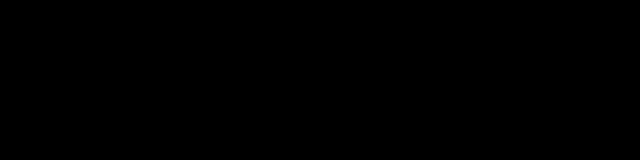
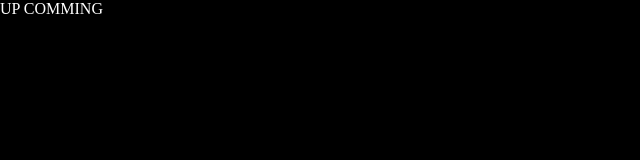
Before and after one commit to mdmoinulhossain/FCC-RWD-Biography, a plain HTML site: page index.html in a window 1280 px wide. Shown: the whole page, without its empty margins (0-640 px from the left). Drawn offline with Linux system fonts and the light colour scheme.

Commit message:
gh pages

```diff
--- a/index.html
+++ b/index.html
@@ -10,7 +10,7 @@
   <body>
     <section class="content">
       <header class="header"></header>
-      <main class="main_body"></main>
+      <main class="main_body">UP COMMING</main>
       <footer class="footer"></footer>
     </section>
   </body>
```
